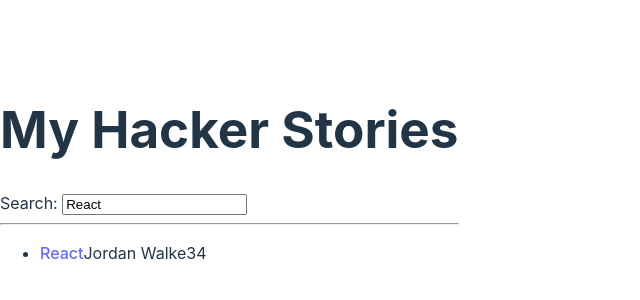
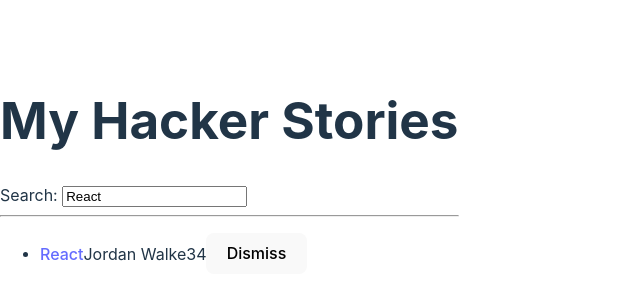
Before and after one commit to Daiki2012/hacker-stories, a React (Vite) app: page / in a window 1280 px wide. Shown: the part 226-526 px from the top of the page, without its empty margins (0-640 px from the left). Built offline with nearby package versions, Linux system fonts and the light colour scheme.

Commit message:
add inline handler

```diff
--- a/src/App.jsx
+++ b/src/App.jsx
@@ -1,7 +1,6 @@
 import * as React from 'react';
 
-const App = () => {
-  const stories = [
+const initialStories = [
   {
     title: 'React',
     url: 'https://reactjs.org/',
@@ -20,13 +19,21 @@
   },
 ];
 
-  const [searchTerm, setSearchTerm] = React.useState(
-    localStorage.getItem('search') || 'React'
+
+const App = () => {
+  const [searchTerm, setSearchTerm] = useStorageState(
+    'search',
+    'React'
   );
 
-  React.useEffect(() => {
-    localStorage.setItem('search', searchTerm);
-  }, [searchTerm]);
+  const [stories, setStories] = React.useState(initialStories);
+
+  const handleRemoveStory = (item) => {
+    const newStories = stories.filter(
+      (story) => item.objectID !== story.objectID
+    );
+    setStories(newStories);
+  };
 
   const handleSearch = (event) => {
     setSearchTerm(event.target.value);
@@ -39,41 +46,77 @@
   return (
   <div>
     <h1>My Hacker Stories</h1>
-    <Search search={searchTerm} onSearch={handleSearch} />
+    <InputWithLabel
+        id="search"
+        value={searchTerm}
+        onInputChange={handleSearch}
+      >
+        Search:
+      </InputWithLabel>
     <hr />
-    <List list={searchedStories} />
+    <List list={searchedStories} onRemoveItem={handleRemoveStory} />
   </div>
   );
 }
 
-const List = (props) => (
+const List = ({ list, onRemoveItem }) => (
   <ul>
-    {props.list.map((item) => (
-        <Item key={item.objectID} item={item} />
+    {list.map((item) => (
+      <Item
+        key={item.objectID}
+        item={item}
+        onRemoveItem={onRemoveItem}
+      />
     ))}
   </ul>
 )
 
-const Item = (props) => (
+const Item = ({ item, onRemoveItem }) => (
   <li>
     <span>
-      <a href={props.item.url}>{props.item.title}</a>
+      <a href={item.url}>{item.title}</a>
     </span>
-    <span>{props.item.author}</span>
-    <span>{props.item.num_comments}</span>
-    <span>{props.item.points}</span>
+    <span>{item.author}</span>
+    <span>{item.num_comments}</span>
+    <span>{item.points}</span>
+    <span>
+      <button type="button" onClick={onRemoveItem.bind(null, item)}>
+        Dismiss
+      </button>
+    </span>
   </li>
 );
 
-const Search = (props) => (
-    <div>
-      <label htmlFor="search">Search: </label>
-      <input
-      id="search"
-      type="text"
-      value={props.search}
-      onChange={props.onSearch} />
-    </div>
+const InputWithLabel = ({id, value, type = 'text', onInputChange, isFocused, children}) => {
+  // A
+  const inputRef = React.useRef();
+  // C
+  React.useEffect(() => {
+    if (isFocused && inputRef.current) {
+      // D
+      inputRef.current.focus();
+    }
+  }, [isFocused]);
+  return (
+    <>
+      <label htmlFor={id}>{children}</label>
+      &nbsp;
+       {/* B */}
+      <input ref={inputRef} id={id} type={type} value={value} onChange={onInputChange} />
+    </>
+  );
+};
+
+const useStorageState = (key, initialState) => {
+  const [value, setValue] = React.useState(
+    localStorage.getItem(key) || initialState
  );
 
+  React.useEffect(() => {
+    localStorage.setItem(key, value);
+  }, [value, key]);
+
+  return [value, setValue];
+};
+
 export default App;
```
Lines whose indentation alone changed are shown as unchanged.
